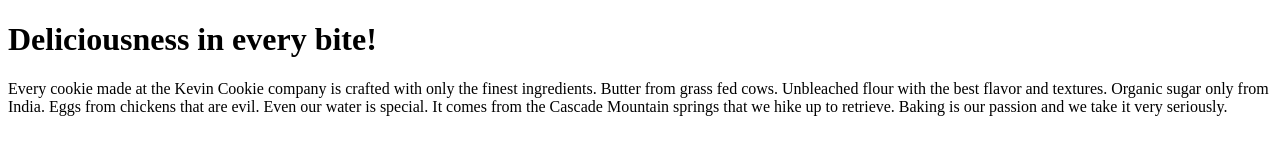
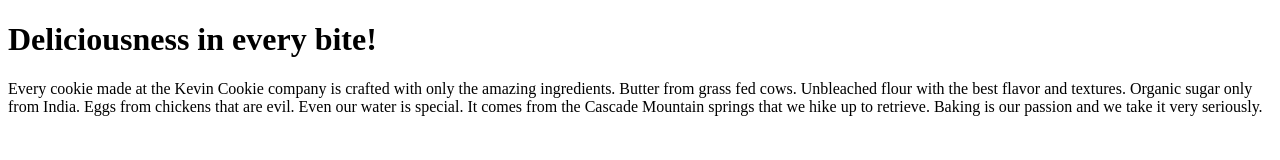
Before and after one commit to blainebehen/CookieExample1, a plain HTML site: page index.htm in a window 1280 px wide. Drawn offline with Linux system fonts and the light colour scheme.

Commit message:
update index text

```diff
--- a/index.htm
+++ b/index.htm
@@ -3,7 +3,7 @@
 <body>
 
 <h1>Deliciousness in every bite!</h1>
-<p>Every cookie made at the Kevin Cookie company is crafted with only the finest ingredients. Butter from grass fed cows. Unbleached flour with the best flavor and textures. Organic sugar only from India. Eggs from chickens that are evil. Even our water is special. It comes from the Cascade Mountain springs that we hike up to retrieve. Baking is our passion and we take it very seriously.</p>
+<p>Every cookie made at the Kevin Cookie company is crafted with only the amazing ingredients. Butter from grass fed cows. Unbleached flour with the best flavor and textures. Organic sugar only from India. Eggs from chickens that are evil. Even our water is special. It comes from the Cascade Mountain springs that we hike up to retrieve. Baking is our passion and we take it very seriously.</p>
 
 </body>
 </html>
```
